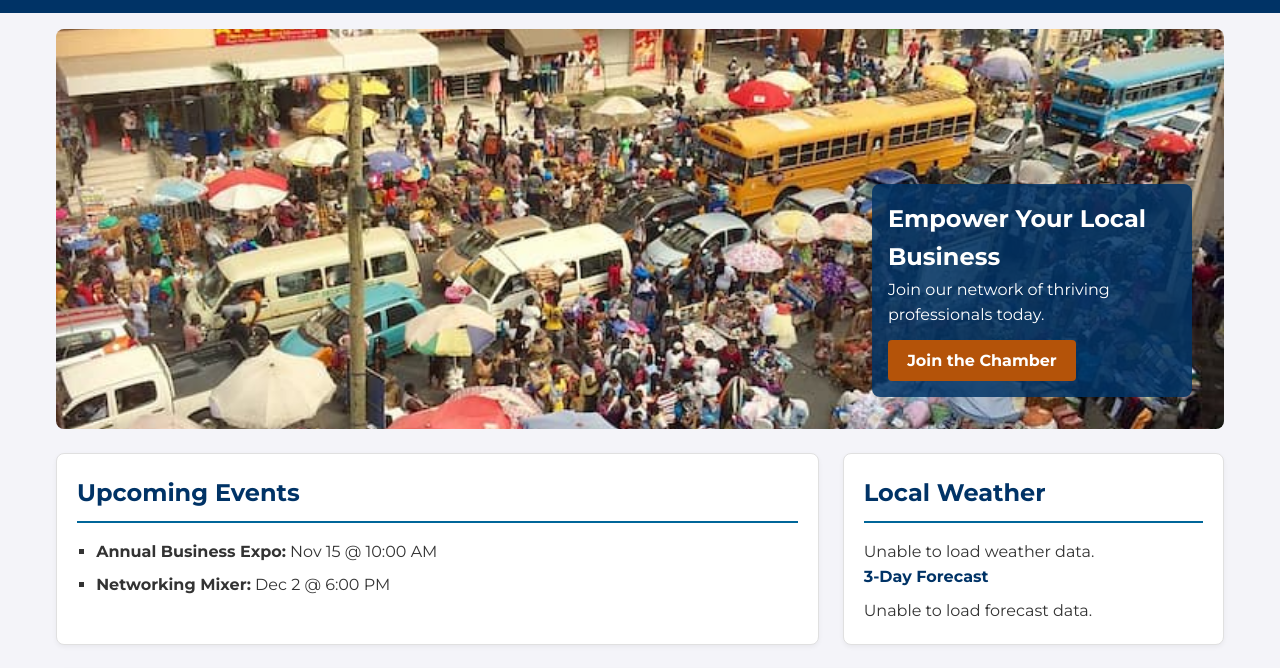
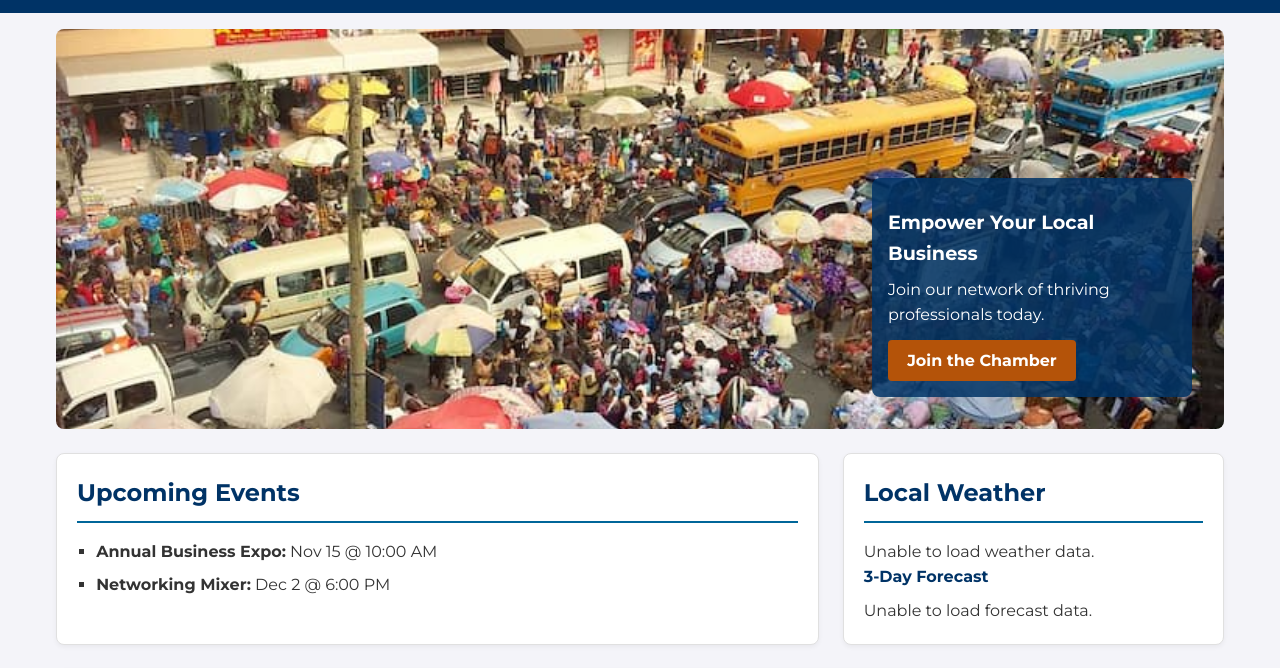
Before and after one commit to JoshRyanJ/wdd231, a plain HTML site: page chamber/index.html in a window 1280 px wide. Shown: the part 121-789 px from the top of the page. Drawn offline with nearby package versions, Linux system fonts and the light colour scheme; no server answers.

Commit message:
updated css

```diff
--- a/chamber/index.html
+++ b/chamber/index.html
@@ -39,9 +39,9 @@
     <main class="home-grid">
         <p class="site-name">Chamber of Commerce</p>
         <section class="hero">
-            <img src="images/hero-large.jpg" alt="Chamber of Commerce Community Banner" width=  "1200" height="600" ="eager">
+            <img src="images/hero-large.jpg" alt="Chamber of Commerce Community Banner" width="1200" height="600" ="eager">
             <div class="cta-box">
-                <h2>Empower Your Local Business</h2>
+                <h1>Empower Your Local Business</h1>
                 <p>Join our network of thriving professionals today.</p>
                 <a href="join.html" class="cta-button">Join the Chamber</a>
             </div>
```
